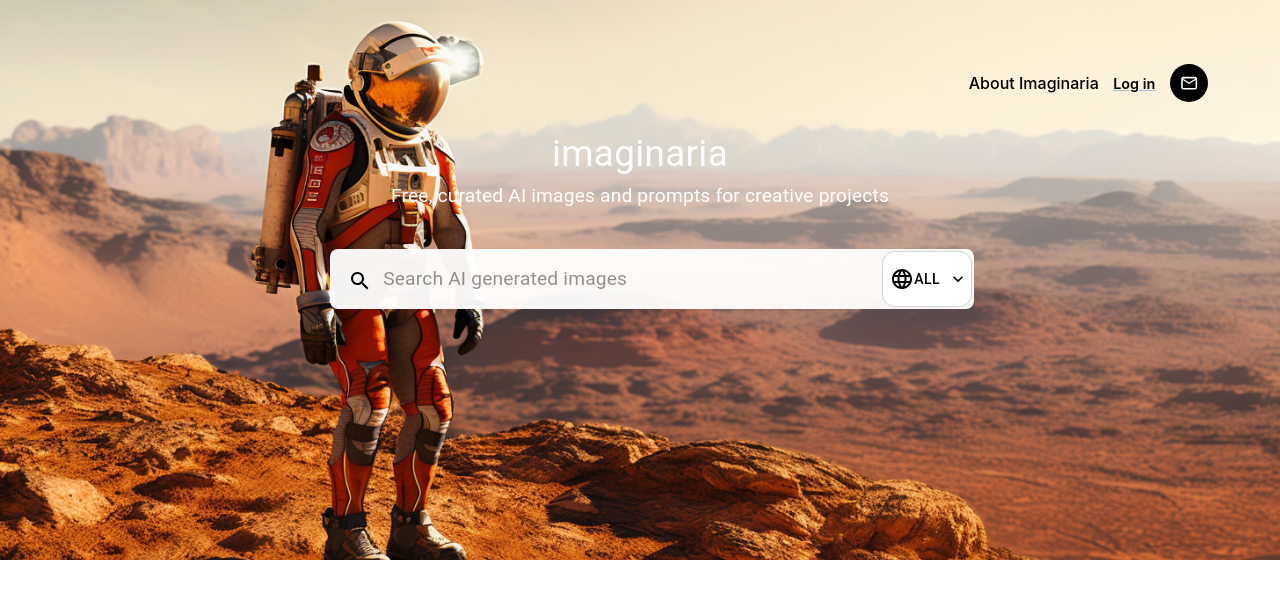
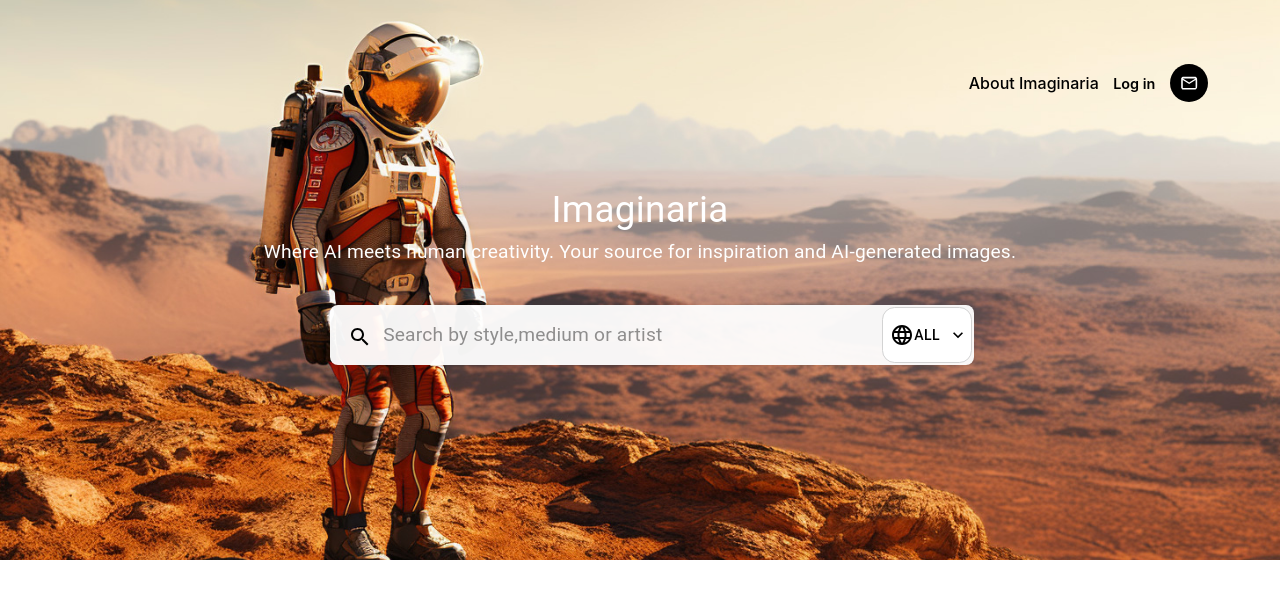
Before and after one commit to TsvetomirMichov/imagininaria, a React (Vite) app: page / in a window 1280 px wide. Shown: the top 598 px of the page. Built offline with nearby package versions, Linux system fonts and the light colour scheme; no server answers; the database is empty.

Commit message:
Update Hero.jsx

```diff
--- a/src/components/Hero/Hero.jsx
+++ b/src/components/Hero/Hero.jsx
@@ -73,7 +73,7 @@ const BoxContainer = styled(Box)(({ theme }) => ({
     height: '100%',
     alignItems: 'center',
     justifyItems: 'center',
-    marginTop: '1.5em',
+    marginTop: '5em',
     [theme.breakpoints.down('sm')]: {
         alignItems: 'start',
         justifyItems: 'flex-start',
@@ -200,7 +200,7 @@ const Hero = () => {
     return (
         <Box sx={{
             width: '100%',
-            height: { xs: '25vh', sm: '40vh', md: '70vh' },
+            height: { xs: '25vh', sm: '50vh', md: '70vh' },
             backgroundImage: `url(${HeroImage})`,
             backgroundSize: 'cover',
             backgroundPosition: 'center',
@@ -253,7 +253,8 @@ const Hero = () => {
                             fontWeight: 600,
                             fontSize: '0.9em',
                             alignItems: 'center',
-                            display: { xs: 'none', md: 'flex' }
+                            display: { xs: 'none', md: 'flex' },
+                            textDecoration:'none'
                         }}>
                             Log in
                         </Link>
@@ -276,15 +277,16 @@ const Hero = () => {
                 </Link>
             </Box>
             <BoxContainer >
-                <Typography sx={{ fontSize: '2.3em', color: 'white' }}>imaginaria</Typography>
-                <Typography sx={{ fontSize: '1.2em', mb: '2em', color: 'white', display: { xs: 'none', sm: 'flex' } }}>Free, curated AI images and prompts for creative projects</Typography>
+                <Typography sx={{ fontSize: '2.3em', color: 'white' }}>Imaginaria</Typography>
+                <Typography sx={{ fontSize: '1.2em', mb: '2em', color: 'white', display: { xs: 'none', sm: 'flex' } }}>Where AI meets human creativity. Your source for inspiration and AI-generated images.
+                </Typography>
                 <Search sx={{ display: 'flex', justifyContent: 'space-between' }}>
                     <Box>
                         <SearchIconWrapper>
                             <SearchIcon />
                         </SearchIconWrapper>
                         <StyledInputBase
-                            placeholder="Search AI generated images"
+                            placeholder="Search by style,medium or artist"
                             inputProps={{ 'aria-label': 'search' }}
                             value={searchKeywords}
                             onChange={(e) => setSearchKeywords(e.target.value)}
```
